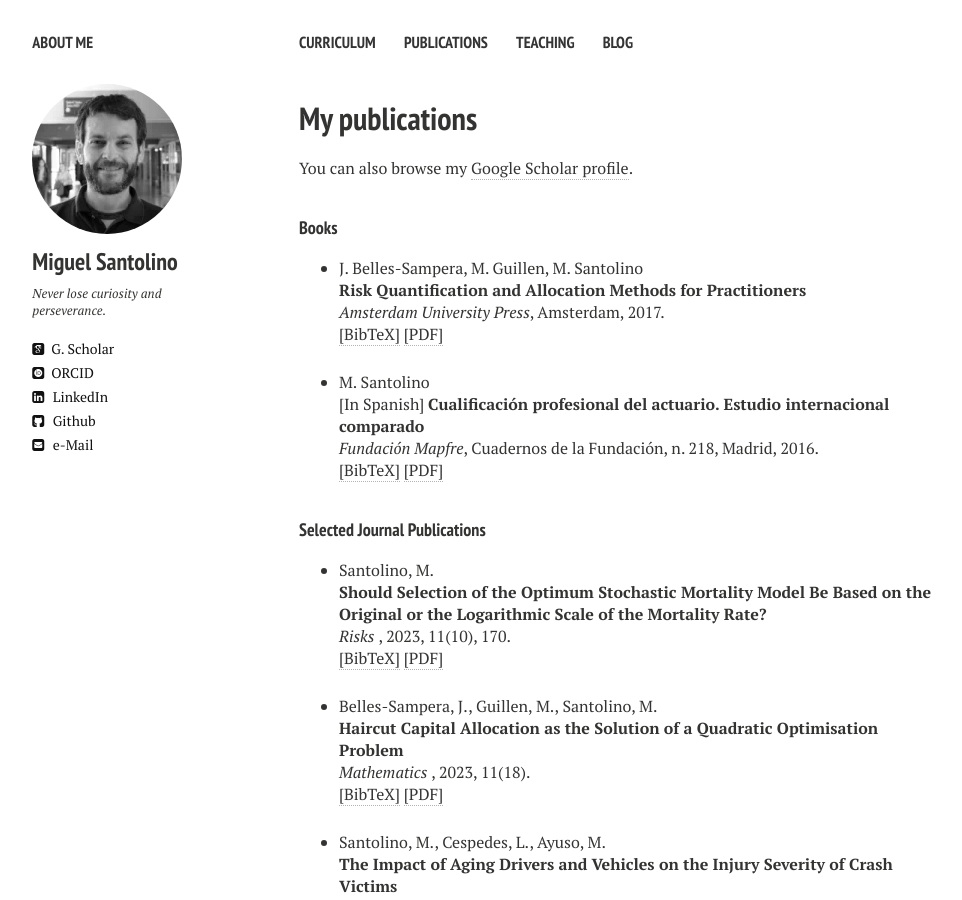
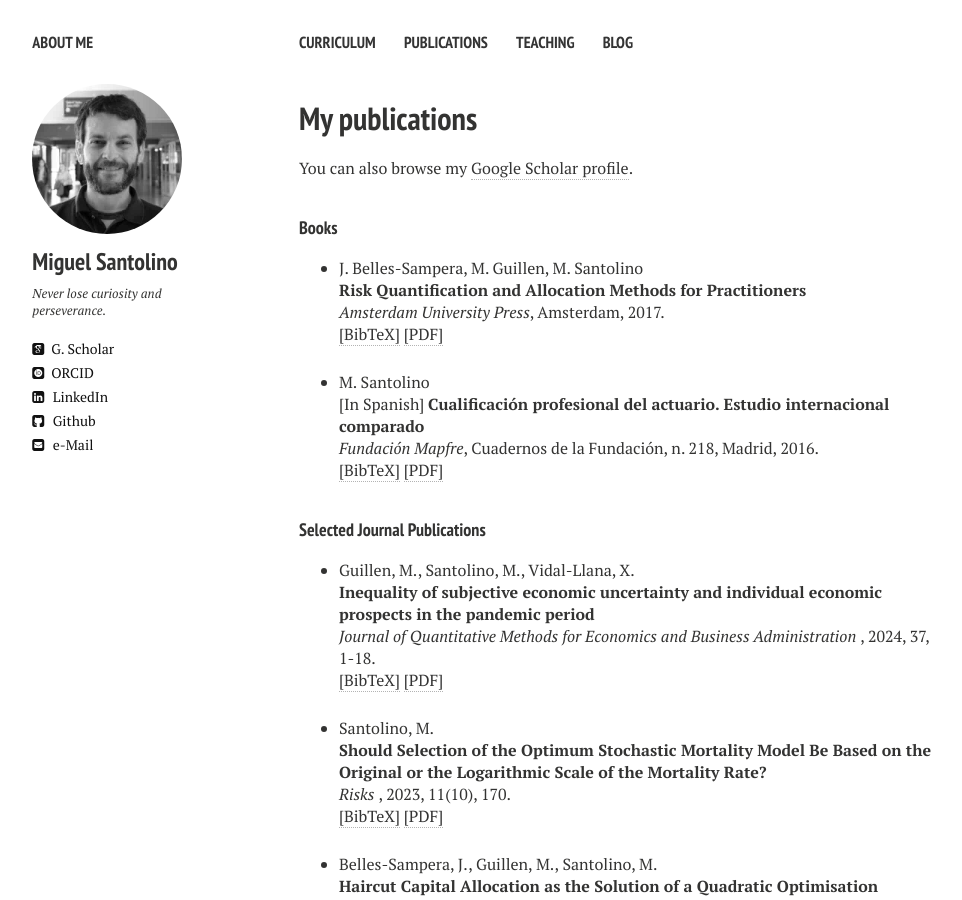
Before and after one commit to msantolino/msantolino.github.io, a Jekyll site: the page built from publications.md, in a window 1280 px wide and 900 px high. Shown: the whole window, without its empty margins (21-983 px from the left). Built offline with Jekyll 4.4.1, drawn with Linux system fonts in a browser that asks for light colours; nearby versions of some CDN libraries.

Commit message:
Update publications.html

```diff
--- a/_layouts/publications.html
+++ b/_layouts/publications.html
@@ -139,6 +139,30 @@ address   = {Madrid}
 <h4 style="margin-bottom:0px;padding-top:10px;">Selected Journal Publications</h4>
 <!-- Generated from JabRef by PubList by Truong Nghiem at 11:44 on 2015.09.10. -->
 <ul class="biblist">
+
+<!-- Item: santolino2024a -->
+<li ><p>
+  Guillen, M., Santolino, M., Vidal-Llana, X.
+<br><b> Inequality of subjective economic uncertainty and individual economic prospects in the pandemic period  </b><br>
+<i>  Journal of Quantitative Methods for Economics and Business Administration </i>, 2024, 37, 1-18.
+<br />
+<a href="javascript:toggleBibtex('santolino2024a')">[BibTeX]</a>
+<a href="https://www.upo.es/revistas/index.php/RevMetCuant/article/view/7558" target="_blank">[PDF]</a>
+</p>
+<div id="bib_santolino2024a" class="bibtex noshow">
+<pre>
+@article{santolino2024a,
+  author = {Guillen, M., Santolino, M., Vidal-Llana, X.},
+  title = {Inequality of subjective economic uncertainty and individual economic prospects in the pandemic period},
+  year = {2024},
+  number = {37},
+  volume = {},
+  pages={1-18},
+  journal = {Journal of Quantitative Methods for Economics and Business Administration}
+}
+</pre>
+</div>
+</li>
 
 <!-- Item: santolino2023b -->
 <li ><p>
```
